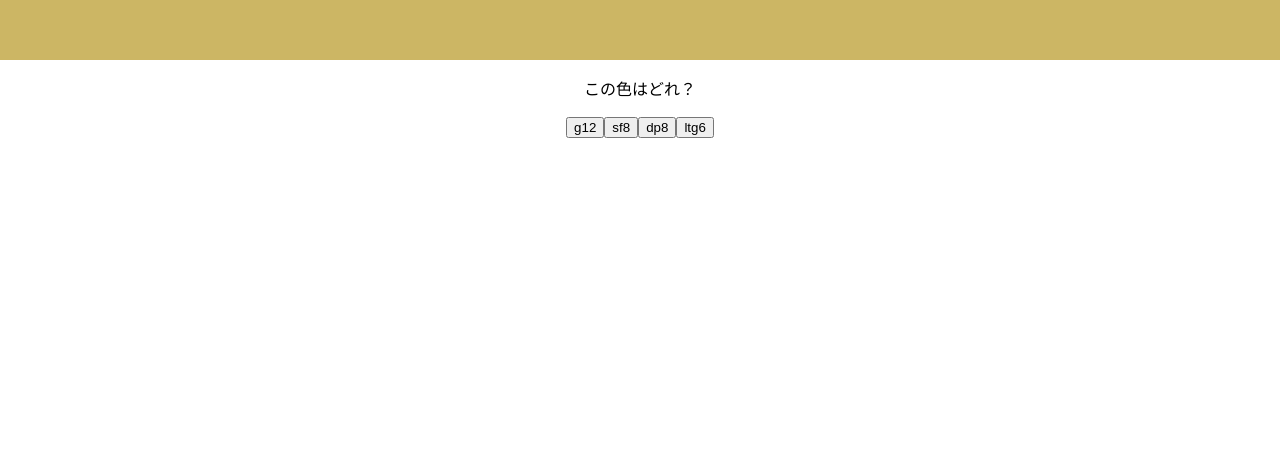
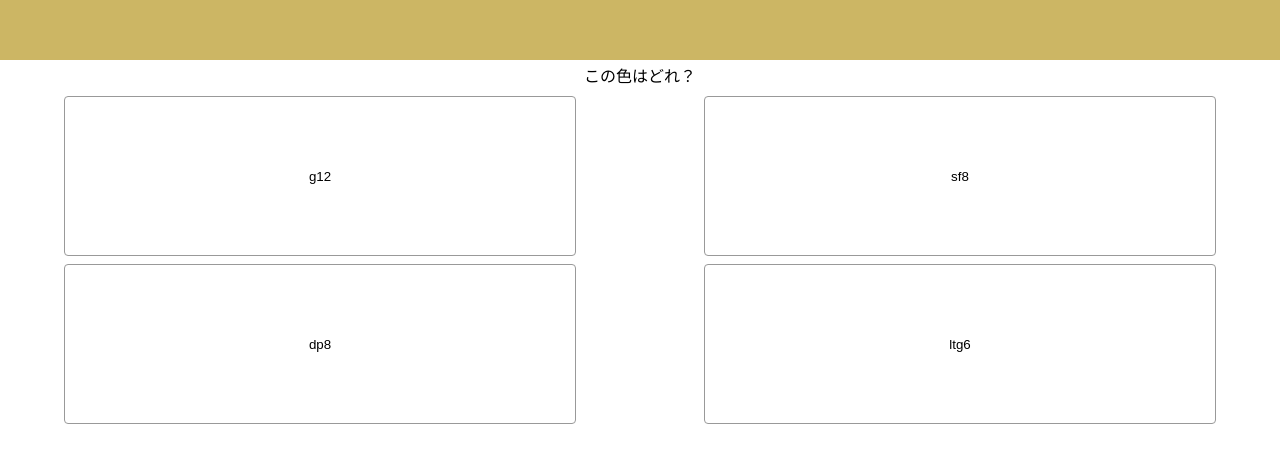
Before and after one commit to chocolamint/color-quiz, a React (Create React App) app: page / in a window 1280 px wide. Shown: the part 340-800 px from the top of the page. Built offline with nearby package versions, Linux system fonts and the light colour scheme.

Commit message:
Style choose buttons.

```diff
--- a/src/quiz/WhichCode.tsx
+++ b/src/quiz/WhichCode.tsx
@@ -23,9 +23,11 @@ export default class WhichCode extends React.Component<WhichCodeProps, WitchCode
 
     public render() {
 
-        const chooseResult = this.state.choosen == null ?
-            <div></div> :
-            (<div className="answer" style={{ position: "absolute", top: 0, right: 0, bottom: 0, left: 0, background: "pink" }}>
+        const message = this.state.choosen == null ?
+            (<div className="question">
+                この色はどれ？
+            </div>) :
+            (<div className="answer">
                 <span>
                     {(this.state.choosen!.code === this.props.answer.code) ?
                         `正解！` :
@@ -37,25 +39,29 @@ export default class WhichCode extends React.Component<WhichCodeProps, WitchCode
             </div>);
 
         return (
-            <div className="which-code" >
+            <div className="which-code" style={{ display: "flex", flexDirection: "column" }}>
                 <div className="color" style={{ backgroundColor: this.props.answer.color, width: '100%', height: '50vh' }}>
 
                 </div>
                 <div>
-                    <p>
-                        この色はどれ？
-                </p>
+                    <div style={{ height: "2em", lineHeight: "2em", verticalAlign: "middle" }}>
+                        {message}
+                    </div>
+                    <div className="choices" style={{ display: "flex", justifyContent: "space-around", flexWrap: "wrap" }}>
                         {this.props.choices.map(color => (
+                            <div style={{ display: "flex", width: "40vw", height: "20vh", padding: "0.5vh 0.5vw" }}>
                                 <button
                                     className="choice"
                                     key={color.code}
+                                    style={{ width: "100%", height: "100%", background: "#ffffff", border: "solid 1px #999999", borderRadius: 4 }}
                                     onClick={() => { this.onClickHandle(color); }}
                                 >
                                     {color.code}
                                 </button>
+                            </div>
                         ))}
                     </div>
-                {chooseResult}
+                </div>
             </div>
         );
     }
```
Lines whose indentation alone changed are shown as unchanged.
